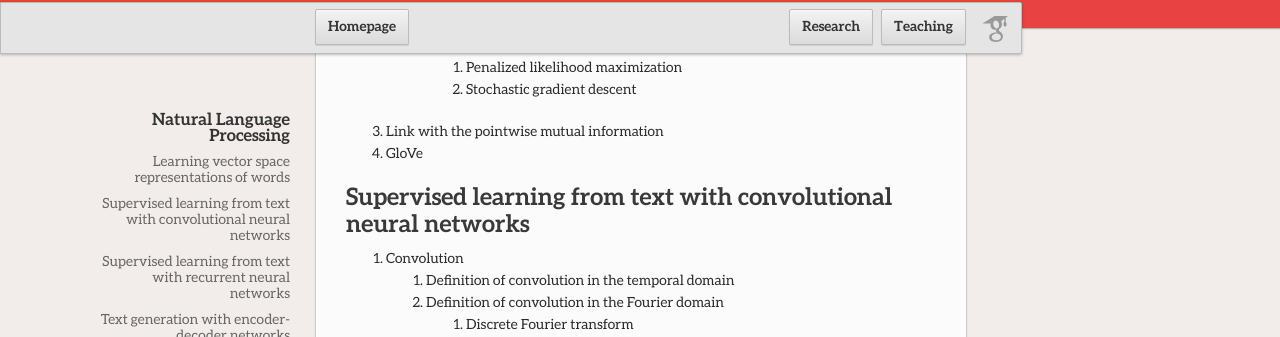
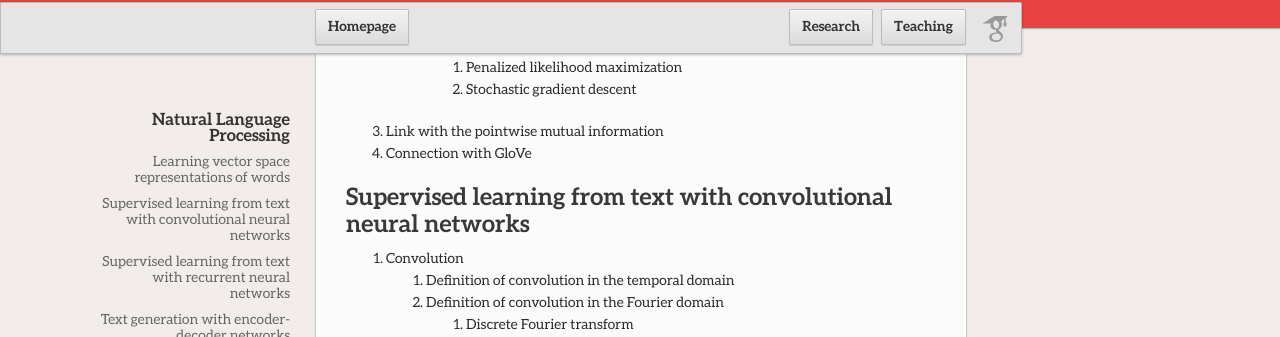
Before and after one commit to AdrienGuille/adrienguille.github.io, a Jekyll site: the page built from nlp_proposal.md, in a window 1280 px wide and 900 px high, scrolled down 368 px. Shown: the part 113-450 px from the top of the window. Built offline with Jekyll 4.4.1, drawn with Linux system fonts in a browser that asks for light colours; our own code applies the rules of GitHub Pages for plain Markdown files.

Commit message:
Update nlp_proposal.md

```diff
--- a/nlp_proposal.md
+++ b/nlp_proposal.md
@@ -11,7 +11,7 @@ The course will start with a general introduction to NLP and its applications, e
     - Penalized likelihood maximization
     - Stochastic gradient descent
 - Link with the pointwise mutual information
-- GloVe
+- Connection with GloVe
 
 ## Supervised learning from text with convolutional neural networks
 - Convolution
```
